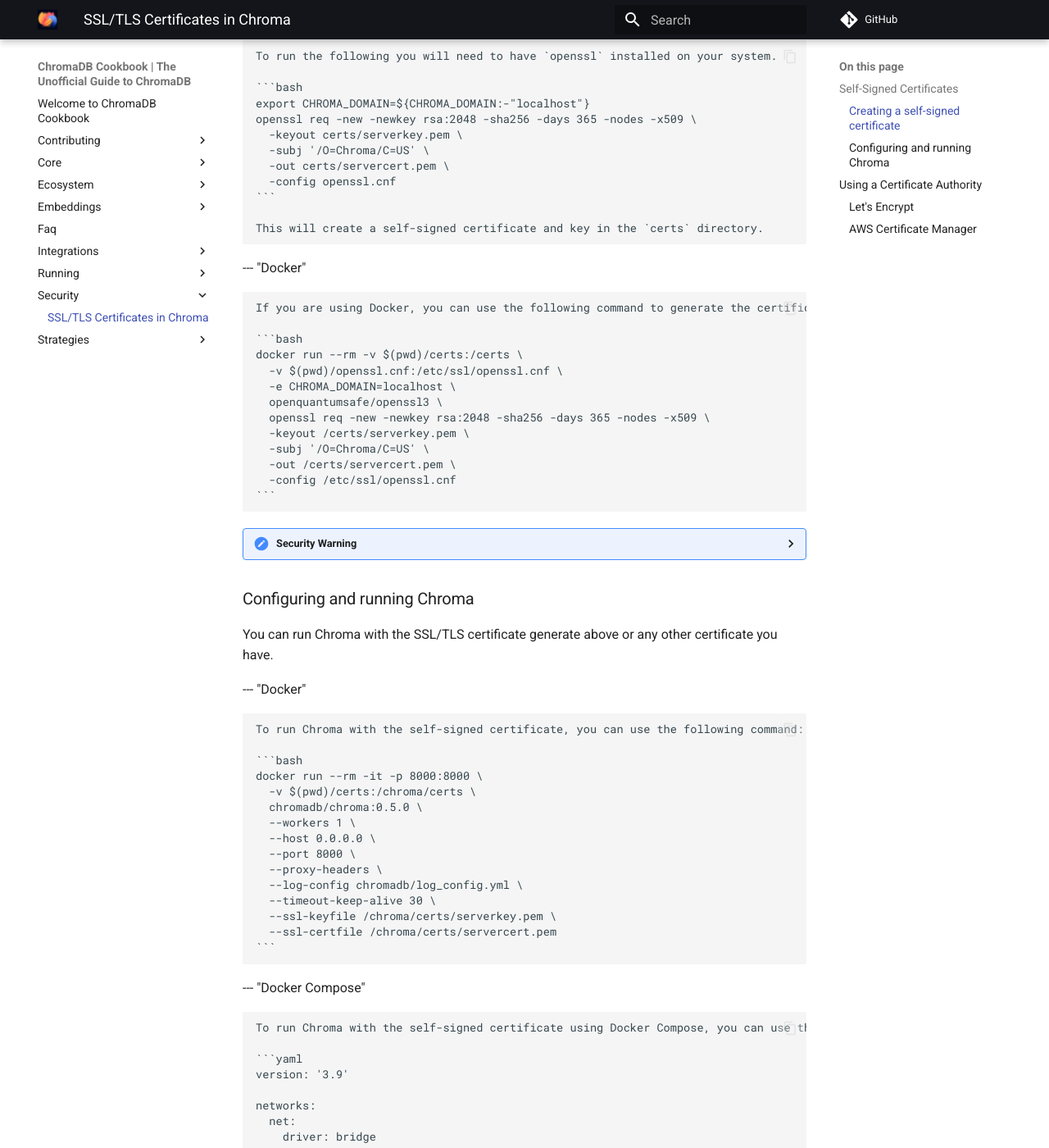
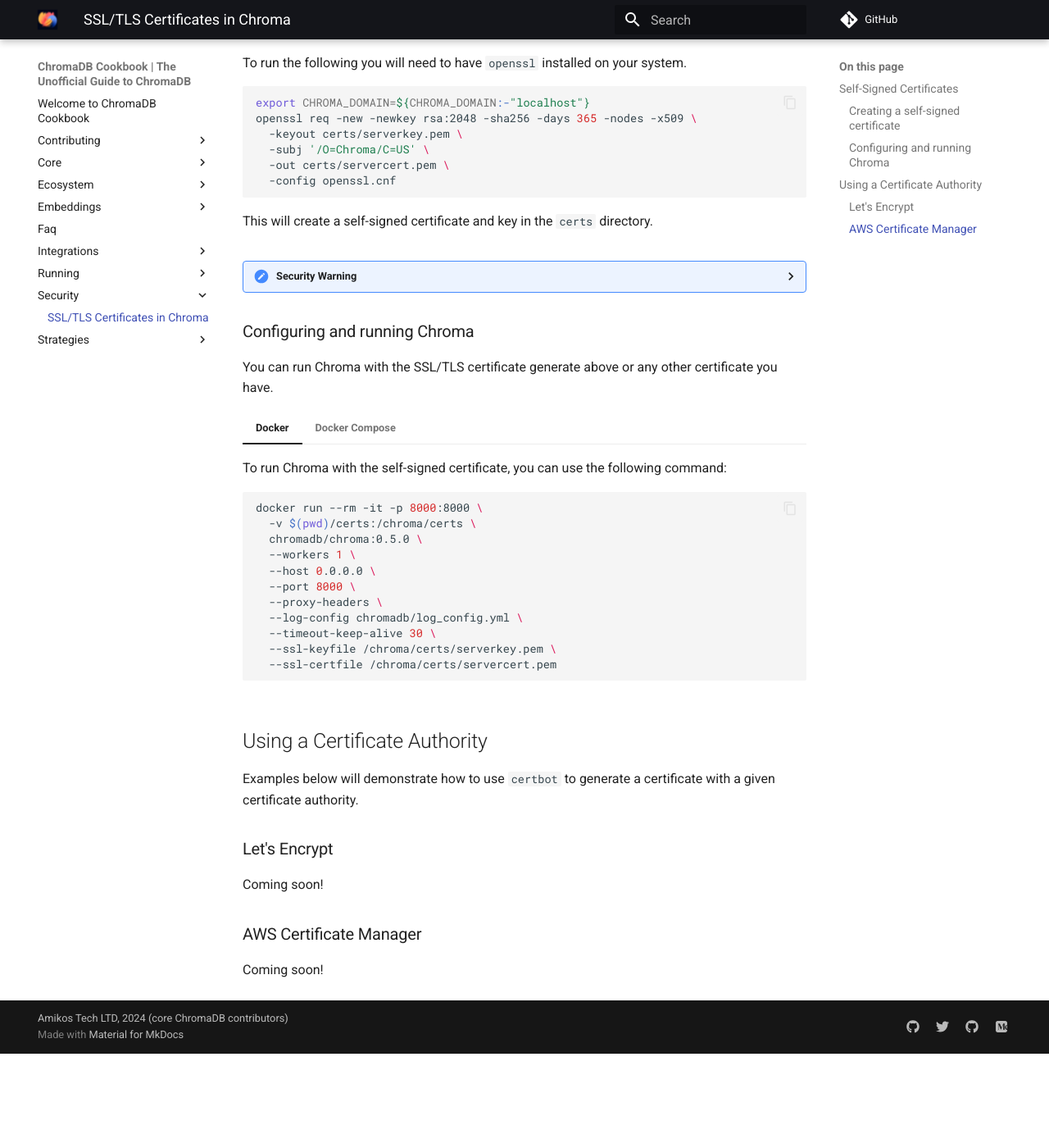
Before and after one commit to amikos-tech/chroma-cookbook, an MkDocs documentation site: the page built from docs/security/chroma-ssl-cert.md, in a window 1280 px wide and 1400 px high, scrolled down 789 px. Shown: the whole window at 82% size. Built offline with MkDocs 1.6.1 and Material for MkDocs 9.7.7, drawn with Linux system fonts in a browser that asks for light colours; comment, search, counter and statistics services are not loaded; after the commit the page ends 2074 px from its top, so only the background shows below that; some of the changed text lies outside the part shown.

Commit message:
fix: Fixing tabs in ssl-certs examples

````diff
--- a/docs/security/chroma-ssl-cert.md
+++ b/docs/security/chroma-ssl-cert.md
@@ -28,7 +28,7 @@
 
     You can set the `CHROMA_DOMAIN` environment variable to the domain you want to use for the certificate.
 
---- "OpenSSL"
+=== "OpenSSL"
 
     To run the following you will need to have `openssl` installed on your system.
 
@@ -43,7 +43,7 @@
 
     This will create a self-signed certificate and key in the `certs` directory.
 
---- "Docker"
+=== "Docker"
 
     If you are using Docker, you can use the following command to generate the certificates:
 
@@ -69,7 +69,7 @@
 
 You can run Chroma with the SSL/TLS certificate generate above or any other certificate you have.
 
---- "Docker"
+=== "Docker"
 
     To run Chroma with the self-signed certificate, you can use the following command:
 
@@ -87,7 +87,7 @@
       --ssl-certfile /chroma/certs/servercert.pem
     ```
 
---- "Docker Compose"
+=== "Docker Compose"
 
     To run Chroma with the self-signed certificate using Docker Compose, you can use the following `docker-compose.yml` file:
 
````
